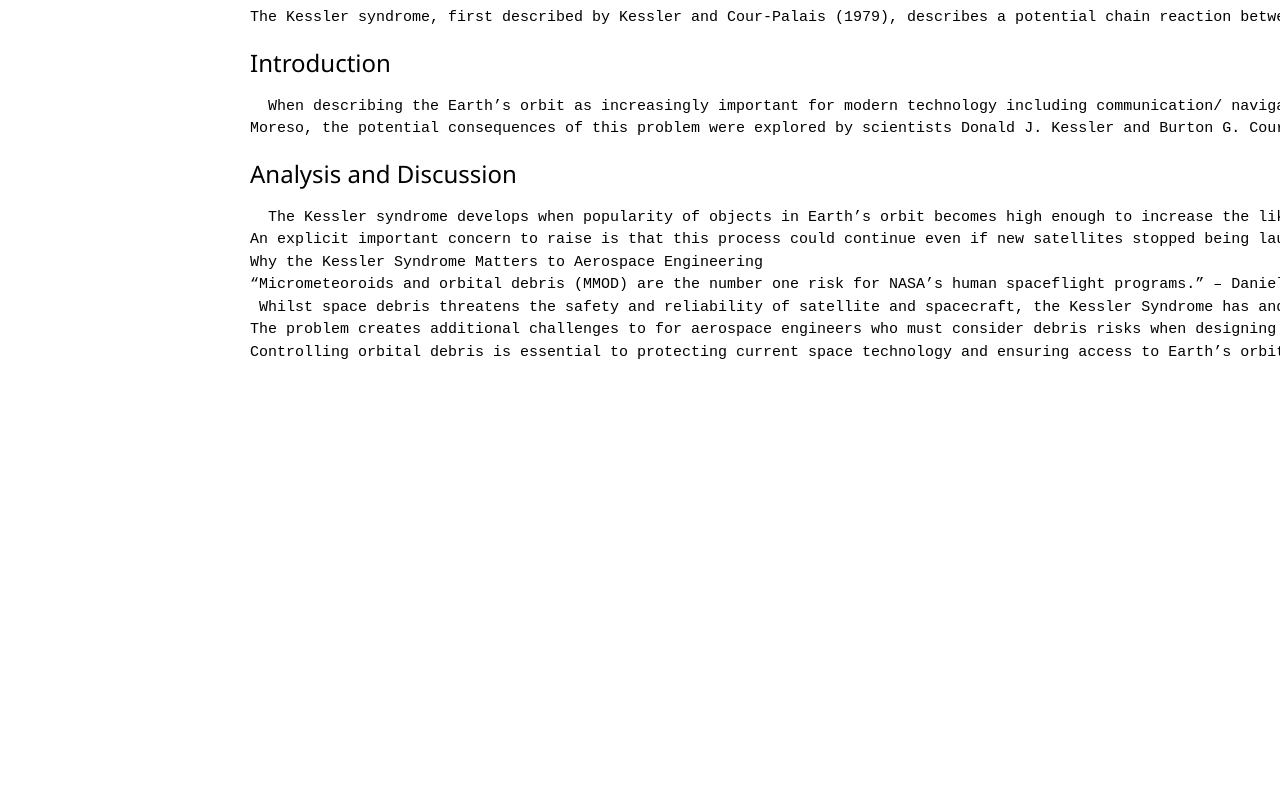
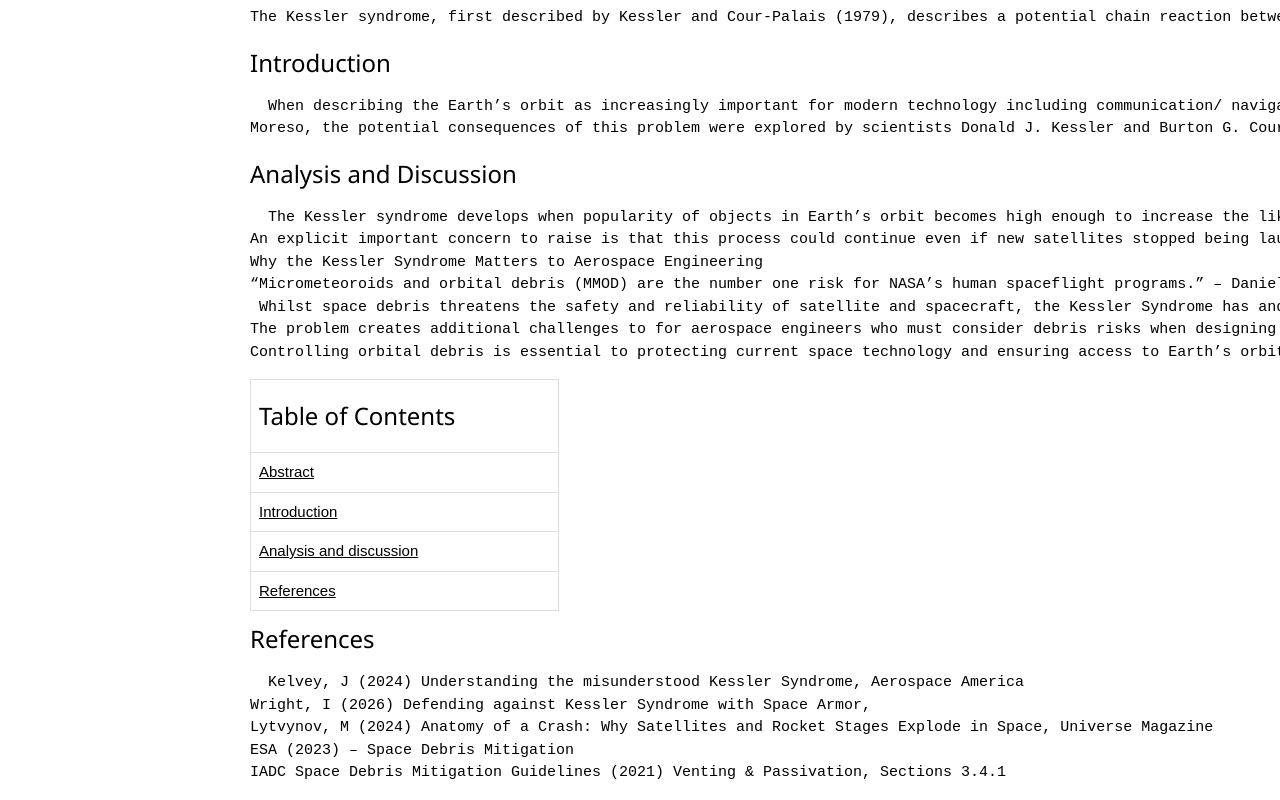
Before and after one commit to FEPSFY6974817/FY6974817, a plain HTML site: page index.html in a window 1280 px wide. Shown: the part 611-1411 px from the top of the page. Before the commit the page ends 990 px from the top, so only its background shows below. Drawn offline with nearby package versions, Linux system fonts and the light colour scheme.

Commit message:
Enhance index.html with table of contents and references
Added a table of contents and references section to the HTML document.

```diff
--- a/index.html
+++ b/index.html
@@ -88,3 +88,38 @@ The problem creates additional challenges to for aerospace engineers who must co
 Controlling orbital debris is essential to protecting current space technology and ensuring access to Earth’s orbit.
 </pre>
 </p>
+
+
+
+<!table of contents>
+<table>
+<tr>
+  <th><h3>Table of Contents</h3></th>
+</tr>
+<tr>
+  <td><a href="#Abstract">Abstract</td>
+</tr>
+<tr>
+  <td><a href="#Introduction">Introduction</td>
+</tr>
+<tr>
+  <td><a href="#Analysis and discussion">Analysis and discussion</td>
+</tr>
+
+<tr>
+  <td><a href="#References">References</td>
+  </tr>
+</table>
+
+
+<h3 id= "References">References</h3>
+
+<p>
+<pre>
+  Kelvey, J (2024) Understanding the misunderstood Kessler Syndrome, Aerospace America
+Wright, I (2026) Defending against Kessler Syndrome with Space Armor,
+Lytvynov, M (2024) Anatomy of a Crash: Why Satellites and Rocket Stages Explode in Space, Universe Magazine
+ESA (2023) – Space Debris Mitigation
+IADC Space Debris Mitigation Guidelines (2021) Venting & Passivation, Sections 3.4.1
+</pre>
+</p>
```
